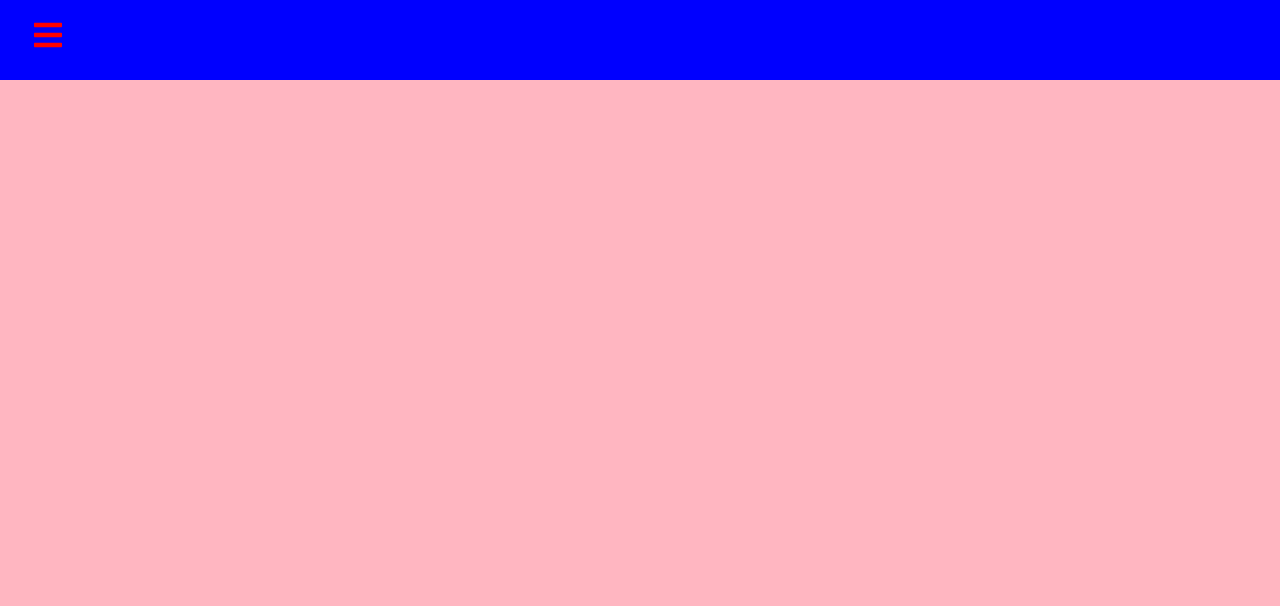
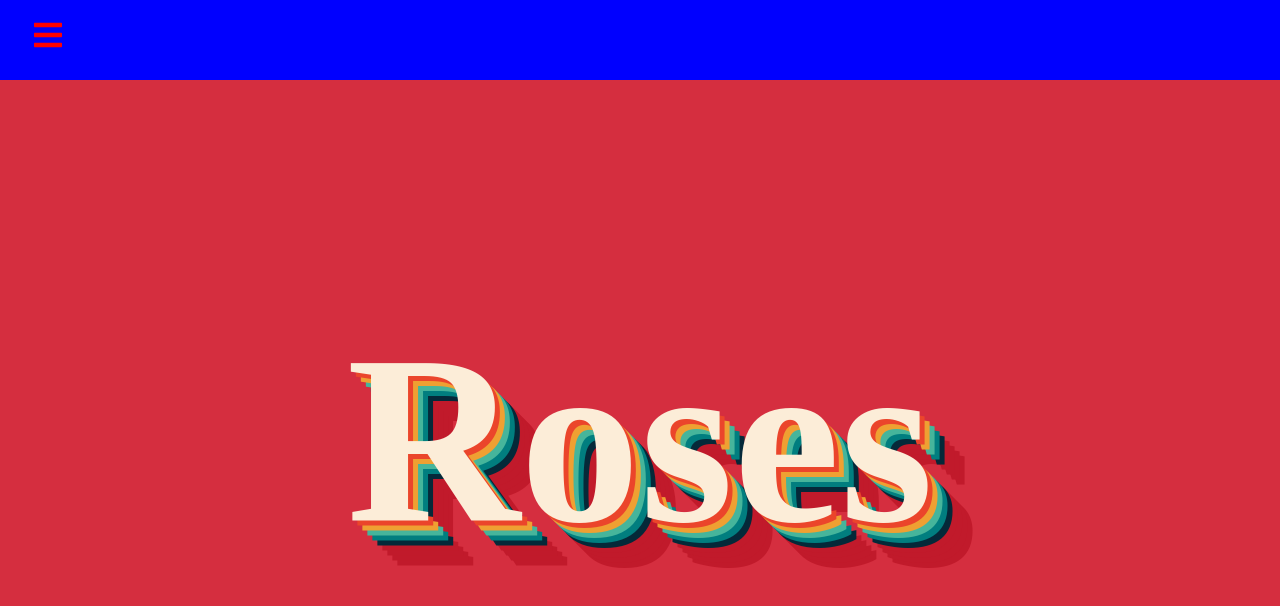
Before and after one commit to jumpybuns/freestylin-, a React app: page /layeredtext in a window 1280 px wide. Shown: the top 606 px of the page. Built offline with nearby package versions, Linux system fonts and the light colour scheme.

Commit message:
layered text

```diff
--- /dev/null
+++ b/src/components/LayeredText/LayeredText.css
@@ -0,0 +1,26 @@
+.text {
+  font-size: 15rem;
+  text-align: center;
+  height: 90vh;
+  line-height: 90vh;
+  color: #fcedd8;
+  background: #d52e3f;
+  font-family: 'Niconne', cursive;
+  font-weight: 700;
+  text-shadow: 5px 5px 0px #eb452b, 10px 10px 0px #efa032, 15px 15px 0px #46b59b,
+    20px 20px 0px #017e7f, 25px 25px 0px #052939, 30px 30px 0px #c11a2b,
+    35px 35px 0px #c11a2b, 40px 40px 0px #c11a2b, 45px 45px 0px #c11a2b;
+}
+
+.p {
+  text-align: center;
+  font-family: 'Helvetica';
+  font-size: 0.8rem;
+}
+
+.a {
+  color: #d52e3f;
+  text-decoration: none;
+  font-family: 'Niconne', cursive;
+  font-size: 1.2rem;
+}
--- /dev/null
+++ b/src/components/LayeredText/LayeredText.js
@@ -0,0 +1,8 @@
+import React, { Component } from 'react';
+import styles from './LayeredText.css';
+
+export default class LayeredText extends Component {
+  render() {
+    return <div className={styles.text}>Roses</div>;
+  }
+}
--- a/src/components/app/App.jsx
+++ b/src/components/app/App.jsx
@@ -6,6 +6,7 @@ import AboutMe from '../AboutMe/AboutMe.js';
 import NavBar from '../NavBar/NavBar';
 import CSSFun from '../CSS FUN/CSSFun';
 import CSS2 from '../CSS2/CSS2.js';
+import LayeredText from '../LayeredText/LayeredText';
 
 export default class App extends Component {
   render() {
@@ -34,6 +35,11 @@ export default class App extends Component {
               path="/css2"
               render={(routerProps) => <CSS2 {...routerProps} />}
             />
+            <Route
+              exact
+              path="/layeredtext"
+              render={(routerProps) => <LayeredText {...routerProps} />}
+            />
           </Switch>
         </Router>
       </div>
```
